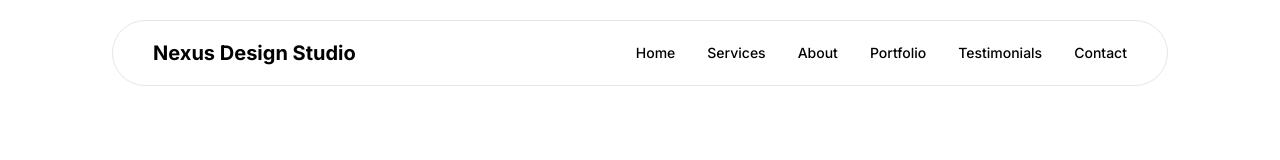
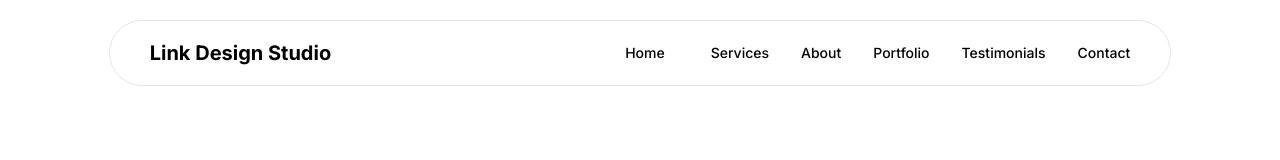
Before and after one commit to isaacmalak/Core-Builders-Website, a Next.js app: page / in a window 1280 px wide. Shown: the top 160 px of the page. Built offline with nearby package versions, Linux system fonts and the light colour scheme.

Commit message:
Update company name to "Link Design Studio" in layout and translations files

```diff
--- a/app/layout.tsx
+++ b/app/layout.tsx
@@ -13,7 +13,7 @@ const jetbrains = JetBrains_Mono({
   subsets: ["latin"],
 });
 
-const COMPANY_NAME = "Nexus Design Studio";
+const COMPANY_NAME = "Link Design Studio";
 
 export const metadata: Metadata = {
   title: `${COMPANY_NAME} | Software & Marketing Solutions`,
--- a/components/navbar.tsx
+++ b/components/navbar.tsx
@@ -10,26 +10,17 @@ interface NavbarProps {
 }
 
 export function Navbar({ language }: NavbarProps) {
-  const [isOpen, setIsOpen] = useState(false);
+  const [index, setIndex] = useState<number>(0);
   const isArabic = language === "ar";
 
-  const navLinks = isArabic
-    ? [
-        { label: "الرئيسية", href: "/" },
-        { label: "الخدمات", href: "/services" },
-        { label: "من نحن", href: "/about" },
-        { label: "أعمالنا", href: "/portfolio" },
-        { label: "شهادات العملاء", href: "/testimonials" },
-        { label: "اتصل بنا", href: "/contact" },
-      ]
-    : [
-        { label: "Home", href: "/" },
-        { label: "Services", href: "/services" },
-        { label: "About", href: "/about" },
-        { label: "Portfolio", href: "/portfolio" },
-        { label: "Testimonials", href: "/testimonials" },
-        { label: "Contact", href: "/contact" },
-      ];
+  const navLinks = [
+    { index: 0, label: "Home", href: "/" },
+    { index: 1, label: "Services", href: "/services" },
+    { index: 2, label: "About", href: "/about" },
+    { index: 3, label: "Portfolio", href: "/portfolio" },
+    { index: 4, label: "Testimonials", href: "/testimonials" },
+    { index: 5, label: "Contact", href: "/contact" },
+  ];
 
   return (
     <nav className="fixed z-50  w-full flex flex-row justify-center items-center pt-5">
@@ -37,18 +28,25 @@ export function Navbar({ language }: NavbarProps) {
         <div className="flex justify-center items-center h-16 space-x-70">
           {/* Logo */}
           <div>
-            <h1 className="text-xl  font-bold ">{COMPANY_NAME}</h1>
+            <Link className="text-xl font-bold " href="/">
+              {COMPANY_NAME}
+            </Link>
           </div>
 
           {/* Desktop Menu */}
           <div className="flex items-center space-x-8">
             {navLinks.map((link) => (
-              <Link
-                key={link.href}
-                href={link.href}
-                className="text-sm font-medium text-foreground hover:opacity-60 transition-opacity duration-200 relative group"
-              >
-                {link.label}
+              <Link href={link.href} className="text-sm font-medium group">
+                <div
+                  key={link.href}
+                  className={`${
+                    index === link.index
+                      ? "border-2 px-3 py-[5px] rounded-[50px] border-white"
+                      : "hover:border-2 group-hover:px-3 group-hover:py-[5px] rounded-[50px] border-white transition-all duration-200"
+                  }`}
+                >
+                  {link.label}
+                </div>
               </Link>
             ))}
           </div>
--- a/lib/translations.ts
+++ b/lib/translations.ts
@@ -1,4 +1,4 @@
-export const COMPANY_NAME = 'Nexus Design Studio'
+export const COMPANY_NAME = 'Link Design Studio'
 
 export const translations = {
   en: {
```
